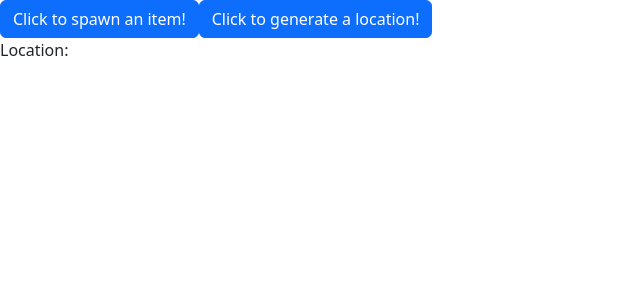
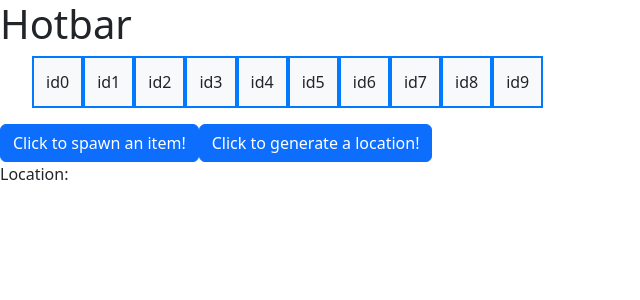
Before and after one commit to Hui-Peng-John-Yao/Infinite-Delve, a React (Vite) app: page / in a window 1280 px wide. Shown: the top 300 px of the page, without its empty margins (0-640 px from the left). Built offline with nearby package versions, Linux system fonts and the light colour scheme.

Commit message:
Hotbar Fix and Minor CSS

```diff
--- a/src/App.tsx
+++ b/src/App.tsx
@@ -1,15 +1,21 @@
 import { DndContext, DragEndEvent, DragStartEvent } from "@dnd-kit/core";
 import { useState, useEffect } from "react";
-import DragDropItem from "./components/DragDropItem";
+import DragDropItem from "./components/DragDropItem/DragDropItem";
 import Button from "./components/Button";
 import AlertDismissable from "./components/AlertDismissable";
 import ItemCombiner from "./ItemCombiner";
 import ItemGenerator from "./ItemGenerator";
 import LocationGenerator from "./LocationGenerator";
+import DraggableItem from "./components/DraggableItem";
+import "./App.css";
+import Hotbar from "./components/Hotbar";
+import DroppableItem from "./components/DroppableItem/DroppableItem";
+import styles from "./components/DragDropItem/DragDropItem.module.css";
 
 function App() {
   const [location, setLocation] = useState("");
   const ids = [
+    "id0",
     "id1",
     "id2",
     "id3",
@@ -19,9 +25,9 @@ function App() {
     "id7",
     "id8",
     "id9",
-    "id10",
   ];
   const [isVisible, setIsVisible] = useState({
+    id0: false,
     id1: false,
     id2: false,
     id3: false,
@@ -31,9 +37,21 @@ function App() {
     id7: false,
     id8: false,
     id9: false,
-    id10: false,
+  });
+  const [parent, setParent] = useState({
+    id0: null,
+    id1: null,
+    id2: null,
+    id3: null,
+    id4: null,
+    id5: null,
+    id6: null,
+    id7: null,
+    id8: null,
+    id9: null,
   });
   const [name, setName] = useState({
+    id0: "",
     id1: "",
     id2: "",
     id3: "",
@@ -43,21 +61,33 @@ function App() {
     id7: "",
     id8: "",
     id9: "",
-    id10: "",
   });
   const [positions, setPositions] = useState({
-    id1: { x: 0, y: 120 },
-    id2: { x: 0, y: 150 },
-    id3: { x: 0, y: 180 },
-    id4: { x: 0, y: 210 },
-    id5: { x: 0, y: 240 },
-    id6: { x: 0, y: 270 },
-    id7: { x: 0, y: 300 },
-    id8: { x: 0, y: 330 },
-    id9: { x: 0, y: 360 },
-    id10: { x: 0, y: 390 },
+    id0: { x: 0, y: 120 },
+    id1: { x: 0, y: 150 },
+    id2: { x: 0, y: 180 },
+    id3: { x: 0, y: 210 },
+    id4: { x: 0, y: 240 },
+    id5: { x: 0, y: 270 },
+    id6: { x: 0, y: 300 },
+    id7: { x: 0, y: 330 },
+    id8: { x: 0, y: 360 },
+    id9: { x: 0, y: 390 },
   });
   const [alerted, setAlerted] = useState(false);
+  const draggableMarkup = (
+    <DraggableItem uniqueID="draggable">Drag me</DraggableItem>
+  );
+  function getDroppableCoords(droppableElement: HTMLElement) {
+    const rect = droppableElement.getBoundingClientRect();
+    const rectX = rect.left;
+    const rectY = rect.top;
+    return { x: rectX, y: rectY };
+  }
+  function getIconFromName(id: keyof typeof name) {
+    const parts = name[id].split(" ");
+    return parts[0];
+  }
   return (
     <div>
       {alerted && (
@@ -66,6 +96,7 @@ function App() {
         </AlertDismissable>
       )}
       <DndContext onDragEnd={handleDragEnd} onDragStart={handleDragStart}>
+        {/* <DroppableItem></DroppableItem> */}
         {ids.map(
           (id) =>
             isVisible[id as keyof typeof isVisible] && (
@@ -73,12 +104,22 @@ function App() {
                 key={id}
                 objPosition={positions[id as keyof typeof positions]}
                 uniqueID={id}
-              >{name[id as keyof typeof name]}</DragDropItem>
+                className={
+                  parent[id as keyof typeof parent] ? styles.droppedItem : ""
+                }
+              >
+                {parent[id as keyof typeof parent]
+                  ? getIconFromName(id as keyof typeof name)
+                  : name[id as keyof typeof name]}
+              </DragDropItem>
             )
         )}
+        <Hotbar ids={ids} heading="Hotbar"></Hotbar>
       </DndContext>
       <Button onClick={handleGenerateClick}>Click to spawn an item!</Button>
-      <Button onClick={handleLocationClick}>Click to generate a location!</Button>
+      <Button onClick={handleLocationClick}>
+        Click to generate a location!
+      </Button>
       <p>Location: {location}</p>
     </div>
   );
@@ -90,13 +131,13 @@ function App() {
       setAlerted(true);
       return;
     }
-    const spawningID = "id" + (idx + 1);
+    const spawningID = "id" + idx;
     let seen = "";
     for (let i = 0; i < idx; i++) {
-      seen += name[`id${i+1}` as keyof typeof name] + " ";
+      seen += name[`id${i}` as keyof typeof name] + " ";
     }
     const response = await ItemGenerator(location, seen);
-    setName(prev => ({ ...prev, [`id${idx+1}`]: response }));
+    setName((prev) => ({ ...prev, [`id${idx}`]: response }));
     setIsVisible((prev) => ({ ...prev, [spawningID]: true }));
     setPositions((prev) => ({
       ...prev,
@@ -106,7 +147,7 @@ function App() {
       },
     }));
     console.log("Button clicked to spawn an item! " + spawningID);
-  };
+  }
   async function handleLocationClick() {
     const genLocation = await LocationGenerator(1);
     console.log("GenLocation: " + genLocation);
@@ -131,8 +172,36 @@ function App() {
     }));
     console.log("Drag ended for item:", id);
     if (event.over && event.over.id !== id) {
+      if (
+        typeof event.over.id === "string" &&
+        event.over.id.includes("-hotbar")
+      ) {
+        // Handle dropping over hotbar
+        setParent((prev) => ({ ...prev, [id]: event.over!.id }));
+        // Set the position of the dragged item to the position of the droppable item
+        const droppableId = event.over.id;
+        console.log("Droppable ID:", droppableId);
+        const droppableElement = document.getElementById(droppableId);
+        console.log("Droppable Element:", droppableElement);
+        const center = getDroppableCoords(droppableElement!);
+        const overX = center.x;
+        const overY = center.y;
+        console.log(overX, overY);
+        setPositions((prev) => ({
+          ...prev,
+          [id]: {
+            x: overX ?? prev[id as keyof typeof prev].x,
+            y: overY ?? prev[id as keyof typeof prev].y,
+          },
+        }));
+
+        console.log(
+          "Item dropped over hotbar! " + id + " over " + event.over.id
+        );
+      } else {
         setIsVisible((prev) => ({ ...prev, [event.over!.id]: false }));
-      const overPosition = positions[event.over!.id as keyof typeof positions];
+        const overPosition =
+          positions[event.over!.id as keyof typeof positions];
         setPositions((prev) => ({
           ...prev,
           [id]: {
@@ -141,12 +210,18 @@ function App() {
           },
         }));
         console.log(
-        "Item dropped successfully! " + id + " over " + event.over!.id
+          "Item dropped successfully on another item! " +
+            id +
+            " over " +
+            event.over!.id
         );
         const item1 = name[id as keyof typeof name];
         const item2 = name[event.over!.id as keyof typeof name];
         const combinedItem = await ItemCombiner(item1, item2);
         setName((prev) => ({ ...prev, [id]: combinedItem }));
+      }
+    } else if (!event.over) {
+      setParent((prev) => ({ ...prev, [id]: null }));
     }
   }
   function handleDragStart(event: DragStartEvent) {
--- /dev/null
+++ b/src/components/DragDropItem/DragDropItem.module.css
@@ -0,0 +1,11 @@
+.droppedItem {
+  border: 2px solid #007bff;
+  /*borderRadius: 8px,*/
+  padding: 12px;
+  display: inline-block;
+  background: #f8f9fa;
+}
+
+.droppedItem:hover {
+  background: #e9ecef;
+}
--- a/src/components/DragDropItem.tsx
+++ b/src/components/DragDropItem/DragDropItem.tsx
@@ -1,17 +1,20 @@
 import { useDraggable } from "@dnd-kit/core";
 import { useDroppable } from "@dnd-kit/core";
 import React from "react";
+import styles from "./DragDropItem.module.css";
 
 interface Props {
   uniqueID?: string;
   children?: React.ReactNode;
   objPosition: { x: number; y: number };
+  className?: string;
 }
 
 const DragDropItem = ({
   uniqueID = "id2",
   children = "DragDrop Item",
   objPosition,
+  className,
 }: Props) => {
   const { isOver, setNodeRef: setDroppableNodeRef } = useDroppable({
     id: uniqueID,
@@ -37,7 +40,13 @@ const DragDropItem = ({
     top: objPosition.y + (transform?.y || 0),
   };
   return (
-    <button ref={combinedRef} style={style} {...listeners} {...attributes}>
+    <button
+      ref={combinedRef}
+      style={style}
+      className={className}
+      {...listeners}
+      {...attributes}
+    >
       {children}
     </button>
   );
--- a/src/components/DraggableItem.tsx
+++ b/src/components/DraggableItem.tsx
@@ -3,13 +3,13 @@ import { useDraggable } from "@dnd-kit/core";
 interface Props {
   uniqueID?: string;
   children?: React.ReactNode;
-  objPosition: { x: number; y: number };
+  objPosition?: { x: number; y: number };
 }
 
 const DraggableItem = ({
   uniqueID = "id1",
   children = "Drag me!",
-  objPosition,
+  objPosition = { x: 0, y: 0 },
 }: Props) => {
   const { attributes, listeners, setNodeRef, transform } = useDraggable({
     id: uniqueID,
--- /dev/null
+++ b/src/components/DroppableItem/DroppableItem.module.css
@@ -0,0 +1,11 @@
+.droppableItem {
+  border: 2px solid #007bff;
+  /*borderRadius: 8px,*/
+  padding: 12px;
+  display: inline-block;
+  background: #f8f9fa;
+}
+
+.droppableItem:hover {
+  background: #e9ecef;
+}
--- /dev/null
+++ b/src/components/DroppableItem/DroppableItem.tsx
@@ -0,0 +1,39 @@
+import { useDroppable } from "@dnd-kit/core";
+import React, { useEffect, useRef } from "react";
+import styles from "./DroppableItem.module.css";
+
+interface Props {
+  uniqueID?: string;
+  children?: React.ReactNode;
+}
+
+const DroppableItem = ({
+  uniqueID = "droppable-item",
+  children = "Drop over me!",
+}: Props) => {
+  const { isOver, setNodeRef } = useDroppable({
+    id: uniqueID,
+  });
+  const style = {
+    color: isOver ? "green" : undefined,
+  };
+  const droppableRef = useRef<HTMLDivElement>(null);
+  useEffect(() => {
+    if (droppableRef.current) {
+      const rect = droppableRef.current.getBoundingClientRect();
+      console.log("Droppable position:", rect.left, rect.top);
+    }
+  }, [setNodeRef]);
+  return (
+    <div
+      ref={setNodeRef}
+      id={uniqueID}
+      style={style}
+      className={styles.droppableItem}
+    >
+      {children}
+    </div>
+  );
+};
+
+export default DroppableItem;
--- /dev/null
+++ b/src/components/Hotbar.tsx
@@ -0,0 +1,38 @@
+import { useEffect, useRef, useState } from "react";
+import DroppableItem from "./DroppableItem/DroppableItem";
+import React from "react";
+
+interface Props {
+  ids: string[];
+  heading: string;
+  //onDropItem: (item: string) => void;
+}
+const Hotbar = ({ ids, heading /*onDropItem*/ }: Props) => {
+  //ids = [];
+
+  //const [selectedIndex, setSelectedIndex] = useState(-1);
+  const hotbarRef = useRef<HTMLDivElement>(null);
+  useEffect(() => {
+    if (hotbarRef.current) {
+      const rect = hotbarRef.current.getBoundingClientRect();
+      console.log("Hotbar position:", rect.left, rect.top);
+    }
+  }, []);
+  return (
+    <>
+      <h1>{heading}</h1>
+      <div ref={hotbarRef}>
+        {ids.length === 0 && <p>No Hotbar Found</p>}
+        <ul>
+          {ids.map((id, index) => (
+            <DroppableItem key={id + "-hotbar"} uniqueID={id + "-hotbar"}>
+              {id}
+            </DroppableItem>
+          ))}
+        </ul>
+      </div>
+    </>
+  );
+};
+
+export default Hotbar;
```
Also changed, not shown: src/components/DroppableItem.tsx (deleted, +0 -26 lines), src/main.tsx (+9 -8 lines), src/Index.css (added). Lines whose indentation alone changed are shown as unchanged.
